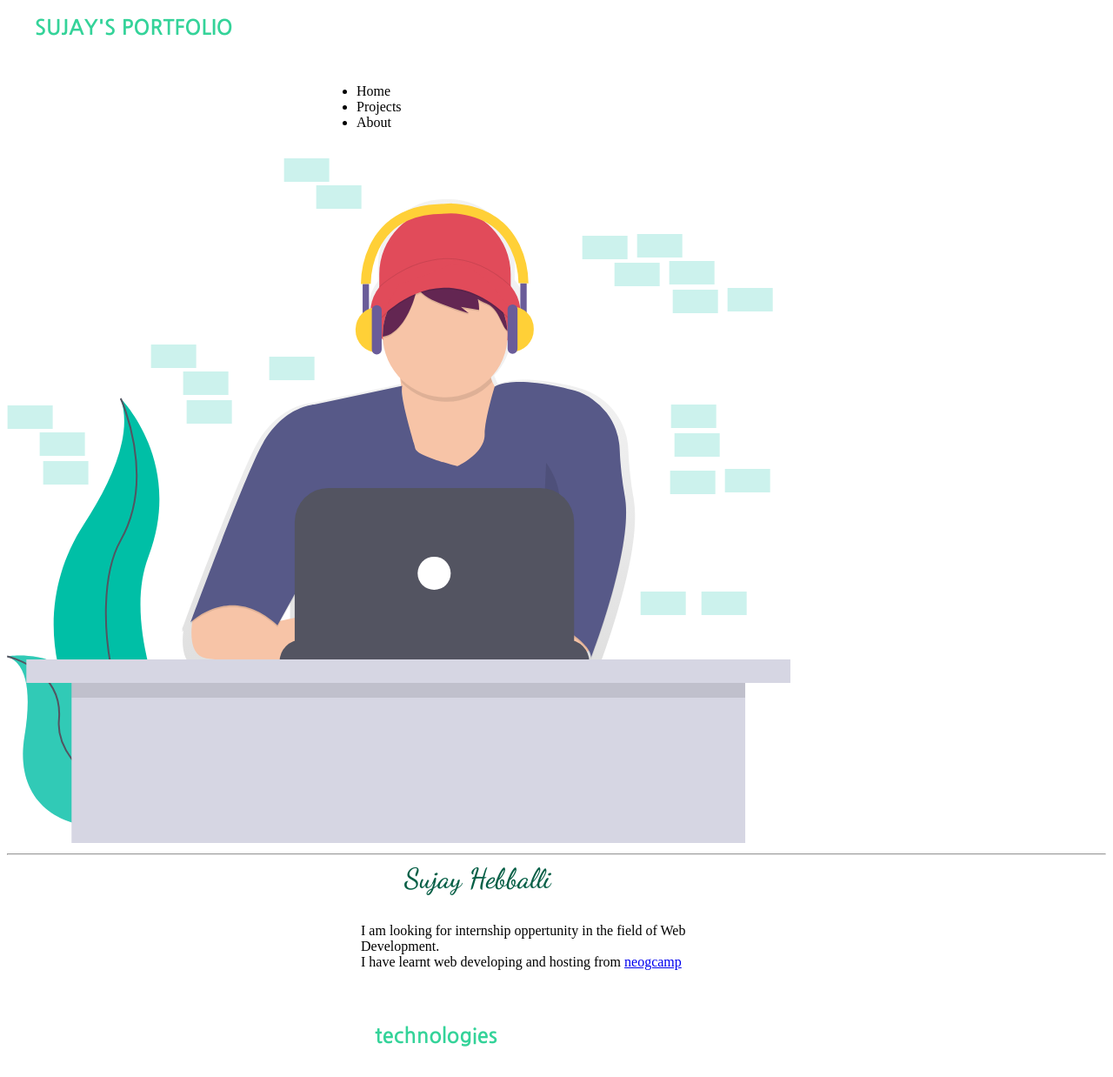
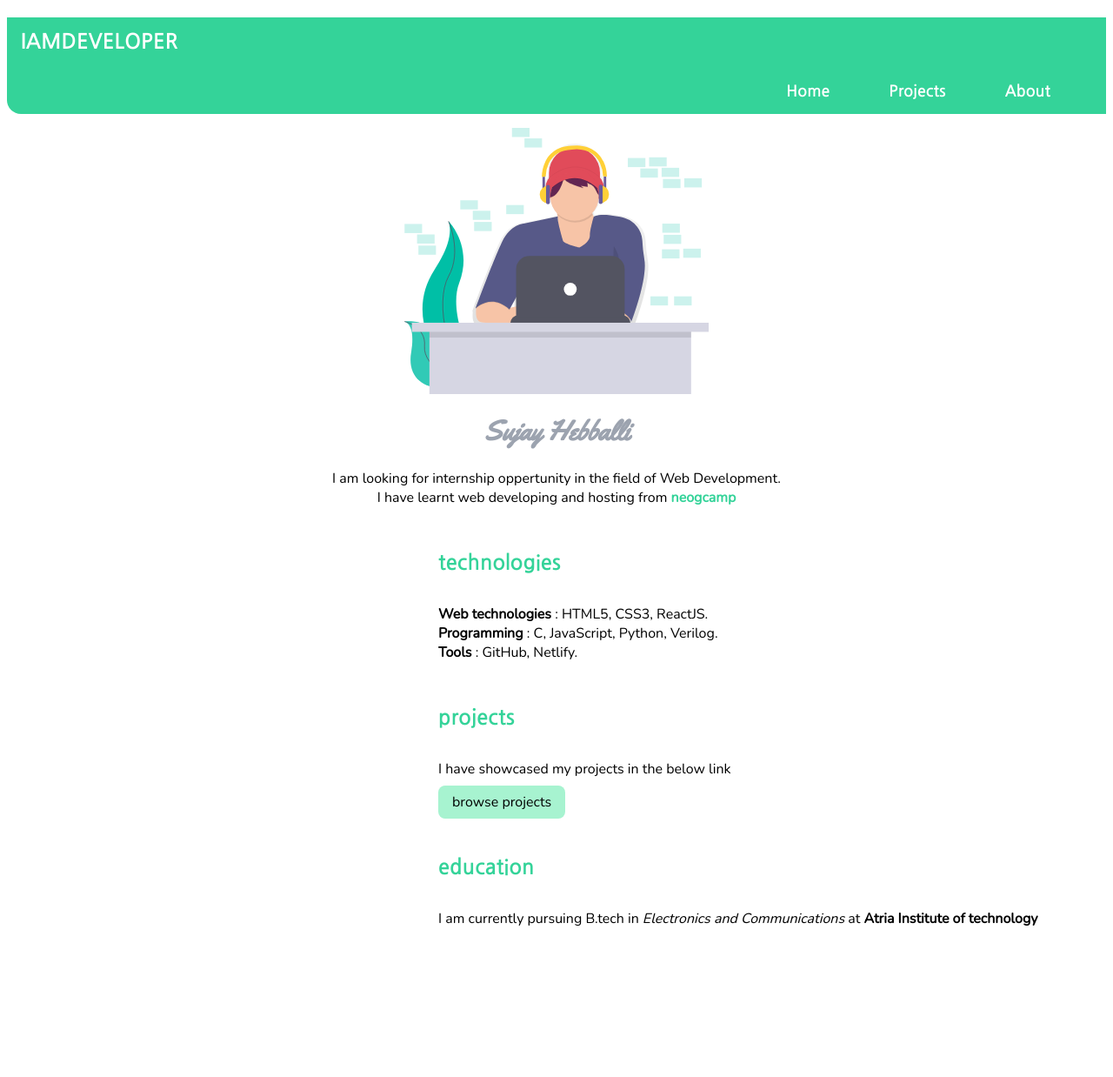
Before and after one commit to SujayHebballi/Portfolio_1, a plain HTML site: page index.html in a window 1280 px wide. Shown: the top 1238 px of the page at 87% size. After the commit the page ends 1083 px from the top, so only its background shows below. Drawn offline with nearby package versions, Linux system fonts and the light colour scheme.

Commit message:
html and css update
1st phase of portfolio

```diff
--- a/index.html
+++ b/index.html
@@ -7,33 +7,33 @@
     <title>Sujay Hebballi</title>
 </head>
 <body>
-    <h2 class="headings">SUJAY'S PORTFOLIO</h2>
-    <nav>
-        <ul>
-            <li>Home</li>
-            <li>Projects</li>
-            <li>About</li>
+     <nav class="nav-container">
+        <h2 class="nav-header">IAMDEVELOPER</h2>
+        <ul class="nav-list">
+            <li class="nav-list-inline"><a class="nav-list-link link-active" href="">Home</a></li>
+            <li class="nav-list-inline"><a class="nav-list-link link-active" href="">Projects</a></li>
+            <li class="nav-list-inline"><a class="nav-list-link link-active" href="">About</a></li>
         </ul>
     </nav>
-    <img src="images/myPic.svg" alt="">
-    <hr>
-    <h1>Sujay Hebballi</h1>
-    <p>I am looking for internship oppertunity in the field of Web Development.
-       <br> I have learnt web developing and hosting from <a href="https://neog.camp/">neogcamp</a>
+    <img class="hero-img" src="images/myPic.svg" alt="">
+
+    <h1 class="intro-head">Sujay Hebballi</h1>
+    <p class="intro-para">I am looking for internship oppertunity in the field of Web Development.
+       <br> I have learnt web developing and hosting from <a class="intro-link" href="https://neog.camp/">neogcamp</a>
     </p>
 
-    <h2 class="headings subhead">technologies</h2>
-    <ul>
-        <li>web technologies : HTML5, CSS3, JavaScript, ReactJS.</li>
-        <li>Programming : C, Python, Verilog.</li>
-        <li>Tools : GitHub, Netlify.</li>
+    <h2 class="sub-intro">technologies</h2>
+    <ul class="sub-unordered-list">
+        <li class="sub-unordered-list-item"><strong>Web technologies</strong> : HTML5, CSS3, ReactJS.</li>
+        <li class="sub-unordered-list-item"><strong>Programming</strong> : C, JavaScript, Python, Verilog.</li>
+        <li class="sub-unordered-list-item"><strong>Tools</strong> : GitHub, Netlify.</li>
     </ul>
 
-    <h2 class="headings subhead">projects</h2>
-    <div>I have showcased my projects in the below link</div>
-
-    <h2 class="headings subhead">education</h2>
-    <p>I am currently pursuing B.tech in Electronics and Communications at Atria Institute of technology</p>
+    <h2 class="sub-intro">projects</h2>
+    <div  class="div-sub-pro">I have showcased my projects in the below link</div>
+    <a class="sub_into-link"href="">browse projects</a>
+    <h2 class="sub-intro">education</h2>
+    <p  class="div-sub">I am currently pursuing B.tech in <em>Electronics and Communications</em> at <strong>Atria Institute of technology</strong></p>
 
 </body>
 </html>
--- a/styles.css
+++ b/styles.css
@@ -1,39 +1,98 @@
 @import url('https://fonts.googleapis.com/css2?family=Nanum+Gothic:wght@700&display=swap');
-@import url('https://fonts.googleapis.com/css2?family=Dancing+Script:wght@600&display=swap');
-.headings{
-    font-family: 'Nanum Gothic', sans-serif;
-    padding-left: 2rem;
-    color: #34D399;
+@import url('https://fonts.googleapis.com/css2?family=Yellowtail&display=swap');
+@import url('https://fonts.googleapis.com/css2?family=Nunito:wght@300&display=swap');
+
+/* variables*/
+
+
+:root{
+
+}
+/* Navigation*/
+.nav-container{
+    background-color:#34D399;
+    border-bottom-left-radius: 1rem;
+    padding-right: 2rem;
 }
 
-h1 {
-    font-family: 'Dancing Script', cursive;
-    color: #065F46;
-    margin: auto;
-    max-width: 350px;
+.nav-header{
+    font-family: 'Nanum Gothic', sans-serif;
+    color: white;
+    padding: 1rem 1rem;
 }
 
-.subhead {
+.nav-list{
+    list-style: none;
+    text-align: right;
+    padding-bottom: 1rem;
+}
+
+.nav-list-inline{
+    display: inline;
+    padding: 2rem;
+}
+.nav-list-link{
+    color: white;
+    text-decoration: none;
+    font-family: 'Nanum Gothic', sans-serif;
+    font-size: large;
+}
+.link-active{
+    font-weight:bold;
+}
+
+/*hero-imag*/
+
+.hero-img{
+    max-width: 350px;
+    display: block;
     margin: auto;
-    max-width: 450px;
+}
+/*Intro_about_me*/
+
+.intro-head{
+    font-family: 'Yellowtail', cursive;
+    text-align: center;
+    color: #9CA3AF;
+}
+.intro-para{
+    font-family: 'Nunito', sans-serif;
+    text-align: center;
+}
+.intro-link{
+    text-decoration: none;
+    font-weight: bold;
+    color:#34D399;
+}
+.sub-intro{
+    font-family: 'Nanum Gothic', sans-serif;
+    color: #34D399;
+    padding-left: 31rem;
     padding-top: 2rem;
-    padding-bottom: 2rem;
+    padding-bottom: 1rem;
 }
-p {
-    margin: auto;
-    max-width: 450px;
-    padding-top: 2rem;
-    padding-bottom: 2rem;
+.sub-unordered-list{
+    list-style: none;
+    padding-left: 31rem;
 }
-ul {
-    margin: auto;
-    max-width: 500px;
-    padding-top: 2rem;
-    padding-bottom: 2rem;
+.sub-unordered-list-item{
+    font-family: 'Nunito', sans-serif;
 }
-div {
-    margin: auto;
-    max-width: 500px;
-    padding-top: 2rem;
-    padding-bottom: 2rem;
+.sub_into-link{
+    font-family: 'Nunito', sans-serif;
+    text-decoration: none;
+    background-color:#A7F3D0;
+    padding:0.5rem 1rem ;
+    color: black;
+    margin-left:31rem ;
+    border-radius: 0.5rem;
 }
+.div-sub-pro{
+    padding-bottom:1rem;
+    padding-left: 31rem;
+    font-family: 'Nunito', sans-serif;
+}
+.div-sub{
+    padding-left: 31rem;
+    font-family: 'Nunito', sans-serif;
+}
```
